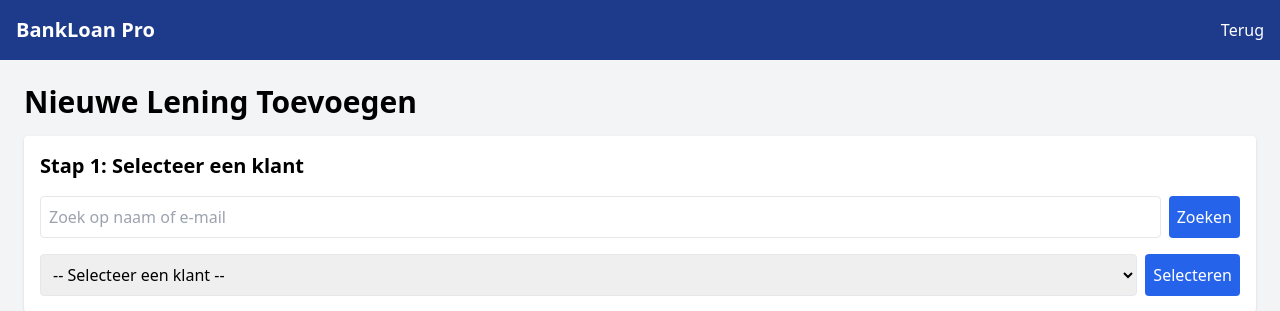
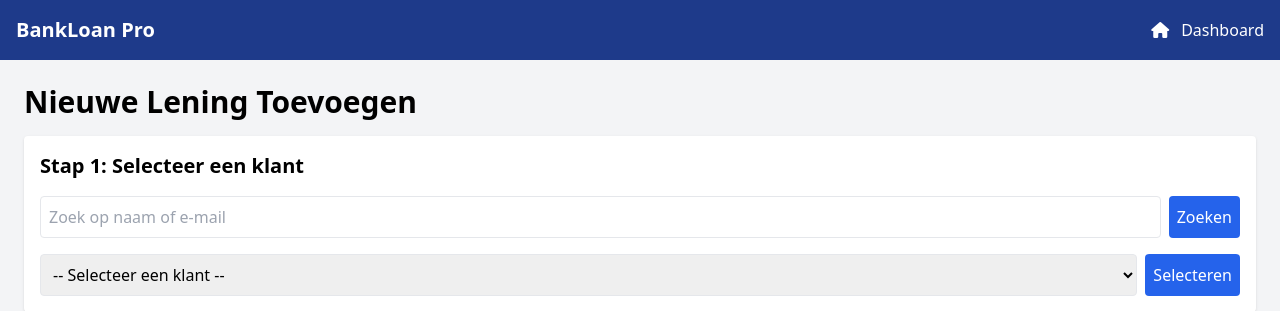
Before and after one commit to AryanBh18/LoanMananger, a PHP site: page /pages/add_leningen_page.php in a window 1280 px wide. Shown: the top 311 px of the page. Run offline with PHP 8.4, Linux system fonts and the light colour scheme; data comes from the database, SQL or seed files in the repository; some libraries are stand-ins or nearby versions.

Commit message:
Fix: File Paths , Update: Design van Edit Leningnen

```diff
--- a/includes/edit_leningen.php
+++ b/includes/edit_leningen.php
@@ -36,6 +36,7 @@ if (!$lening) {
 <head>
     <title>Lening Bewerken</title>
     <script src="https://cdn.tailwindcss.com"></script>
+    <link rel="stylesheet" href="https://cdnjs.cloudflare.com/ajax/libs/font-awesome/6.0.0/css/all.min.css">
 </head>
 <body class="bg-gray-100">
     <nav class="bg-blue-900 p-4 flex justify-between items-center">
@@ -44,6 +45,7 @@ if (!$lening) {
     </nav>
     <div class="container mx-auto p-6">
         <h1 class="text-3xl font-bold mb-4">Lening Bewerken</h1>
+        <div class="bg-white p-6 rounded shadow-md">
             <form method="POST" class="space-y-4">
                 <label class="block">
                     Bedrag (€):
@@ -73,5 +75,6 @@ if (!$lening) {
                 <button type="submit" class="bg-blue-600 text-white p-2 rounded">Opslaan</button>
             </form>
         </div>
+    </div>
 </body>
 </html>
--- a/includes/groepering.php
+++ b/includes/groepering.php
@@ -17,7 +17,7 @@ function buildQuery($group_by_customer, $whereClause, $sort_by, $sort_order) {
             ORDER BY k.klant_naam ASC, FIELD(l.lening_status, 'Goedgekeurd', 'In behandeling', 'Afgekeurd', 'Afgesloten')
         ";
     } else {
-        // Default query without grouping
+        // Default query without grouping, dus basically die like ding gaat niet opgeteld worden
         $query = "
             SELECT l.leningid, k.klant_naam, k.klant_email, l.lening_bedrag,
                    l.lening_duur, l.rente, l.lening_status, l.datum_aanvraag
--- a/pages/add_klanten_page.php
+++ b/pages/add_klanten_page.php
@@ -12,7 +12,7 @@ require '../includes/add_klanten.php';
 <body class="bg-gray-100">
     <nav class="bg-blue-900 p-4 flex justify-between items-center">
         <div class="text-white text-xl font-bold">BankLoan Pro</div>
-        <a href="index.php" class="text-white flex items-center"><i class="fas fa-home mr-2"></i>Terug</a>
+        <a href="../index.php" class="text-white flex items-center"><i class="fas fa-home mr-2"></i>Dashboard</a>
     </nav>
 
     <div class="container mx-auto p-6">
--- a/pages/add_leningen_page.php
+++ b/pages/add_leningen_page.php
@@ -7,11 +7,12 @@ require '../includes/add_leningen.php';
 <head>
     <title>Nieuwe Lening Toevoegen</title>
     <script src="https://cdn.tailwindcss.com"></script>
+    <link rel="stylesheet" href="https://cdnjs.cloudflare.com/ajax/libs/font-awesome/6.0.0/css/all.min.css">
 </head>
 <body class="bg-gray-100">
     <nav class="bg-blue-900 p-4 flex justify-between items-center">
         <div class="text-white text-xl font-bold">BankLoan Pro</div>
-        <a href="../index.php" class="text-white flex items-center"><i class="fas fa-arrow-left mr-2"></i>Terug</a>
+        <a href="../index.php" class="text-white flex items-center"><i class="fas fa-home mr-3"></i>Dashboard</a>
     </nav>
 
     <div class="container mx-auto p-6">
```
Also changed, not shown: includes/add_klanten.php (+8 -8 lines), index.php (+15 -15 lines). Lines whose indentation alone changed are shown as unchanged.
